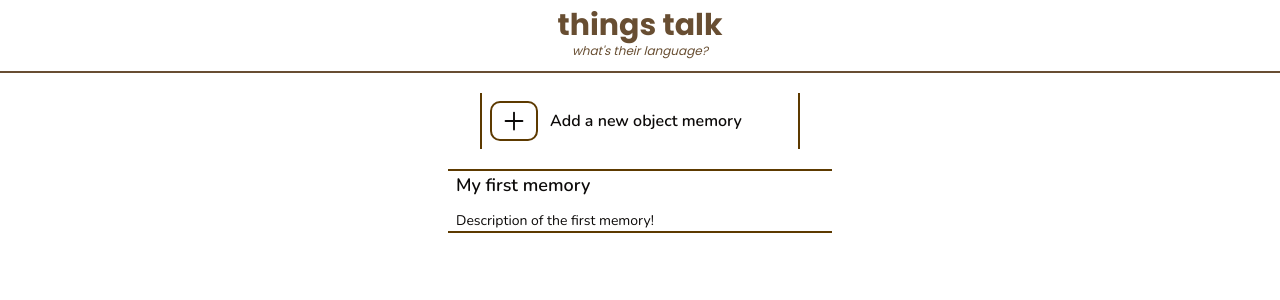
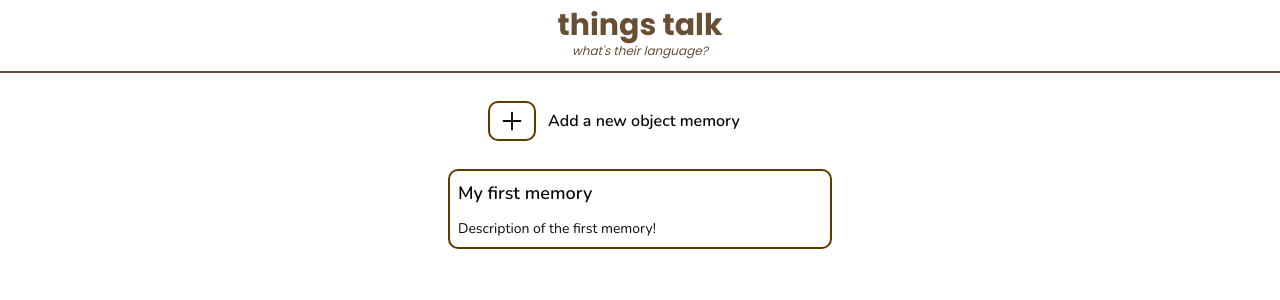
Before and after one commit to leonjretr/pit-stop, a Next.js app: page / in a window 1280 px wide. Shown: the top 300 px of the page. Built offline with nearby package versions, Linux system fonts and the light colour scheme.

Commit message:
Added: adding functionality, dividing into subcomponents

```diff
--- a/src/app/page.tsx
+++ b/src/app/page.tsx
@@ -1,19 +1,11 @@
+import AddMemoryCard from "@/components/cards/AddMemoryCard";
 import ObjectMemoryCard from "@/components/cards/ObjectMemoryCard";
-import {IoAdd} from "react-icons/io5";
 
 export default function Home() {
     return (
         <div className={"min-h-screen bg-white"}>
             <div className={"flex flex-col items-center justify-center p-5 gap-y-5"}>
-                <div className={"flex items-center w-80 h-14 gap-3 border-x-2 border-brand-walnut p-2 font-nunito"}>
-                    <button
-                        className={"flex items-center justify-center w-12 hover:scale-110 hover:bg-neutral-100 active:scale-95 transition-transform cursor-pointer h-10 border-2 border-brand-walnut font-bold rounded-lg"}>
-                        <IoAdd className={"text-3xl"}/>
-                    </button>
-                    <div className={"font-semibold"}>
-                        Add a new object memory
-                    </div>
-                </div>
+                <AddMemoryCard/>
                 <ObjectMemoryCard/>
             </div>
         </div>
--- /dev/null
+++ b/src/components/cards/AddMemoryCard.tsx
@@ -0,0 +1,22 @@
+"use client"
+import {motion} from 'motion/react';
+import React from 'react';
+import {IoAdd} from "react-icons/io5";
+
+const AddMemoryCard = () => {
+    return (
+        <div className={"flex items-center w-80 gap-x-3  p-2 font-nunito"}>
+            <motion.button
+                whileHover={{scale: 1.1}}
+                whileTap={{scale: 0.95}}
+                className={"flex items-center justify-center w-12 cursor-pointer h-10 border-2 border-brand-walnut font-bold rounded-lg"}>
+                <IoAdd className={"text-3xl"}/>
+            </motion.button>
+            <div className={"font-semibold"}>
+                Add a new object memory
+            </div>
+        </div>
+    );
+};
+
+export default AddMemoryCard;
--- a/src/components/cards/ObjectMemoryCard.tsx
+++ b/src/components/cards/ObjectMemoryCard.tsx
@@ -1,15 +1,19 @@
+"use client"
+import { motion } from 'motion/react';
 import React from 'react';
 
 const ObjectMemoryCard = () => {
     return (
-        <div className={"flex flex-col justify-center w-96 h-16 gap-3 border-y-2 hover:border-x-2 hover:border-y-0 border-brand-walnut p-2 font-nunito"}>
+        <motion.div
+            whileHover={{scale:1.15}}
+            className={"flex flex-col justify-center cursor-pointer w-96 gap-3 border-2 rounded-lg border-brand-walnut p-2 font-nunito"}>
             <div className={"font-semibold text-lg"}>
                 My first memory
             </div>
             <div className={"text-sm"}>
                 Description of the first memory!
             </div>
-        </div>
+        </motion.div>
     );
 };
 
```
